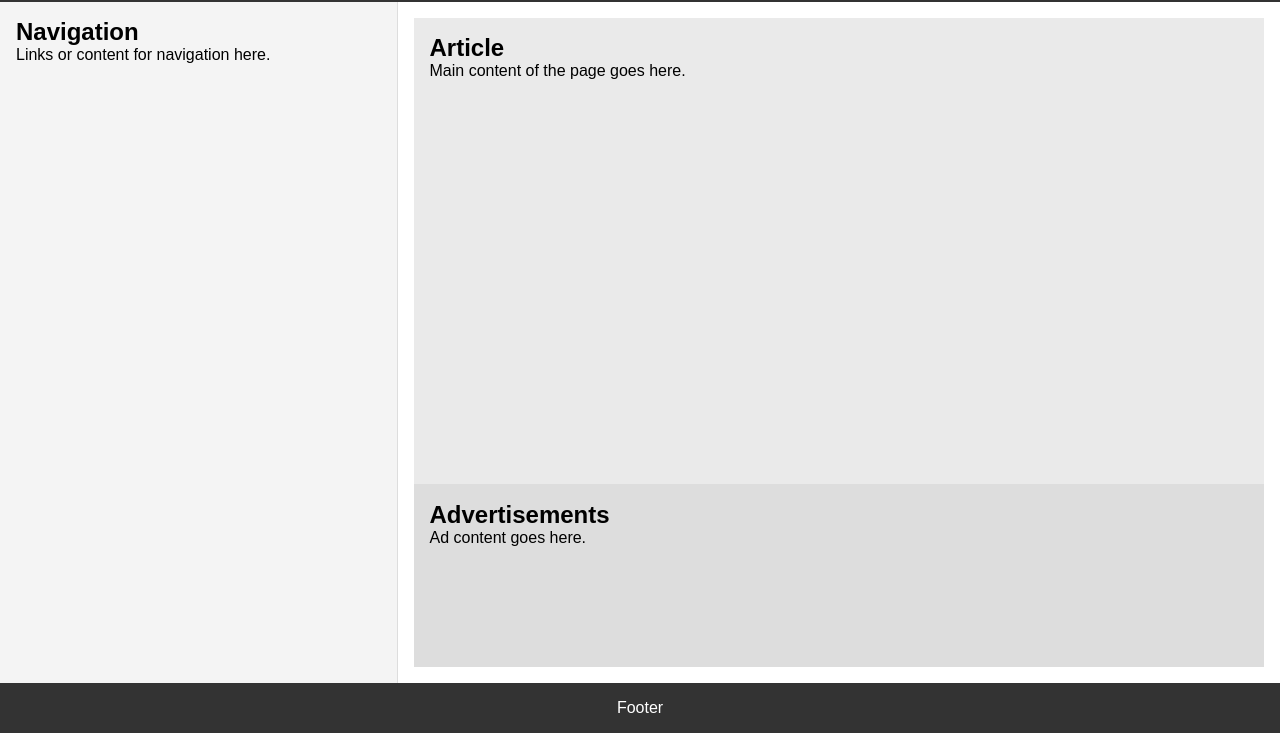
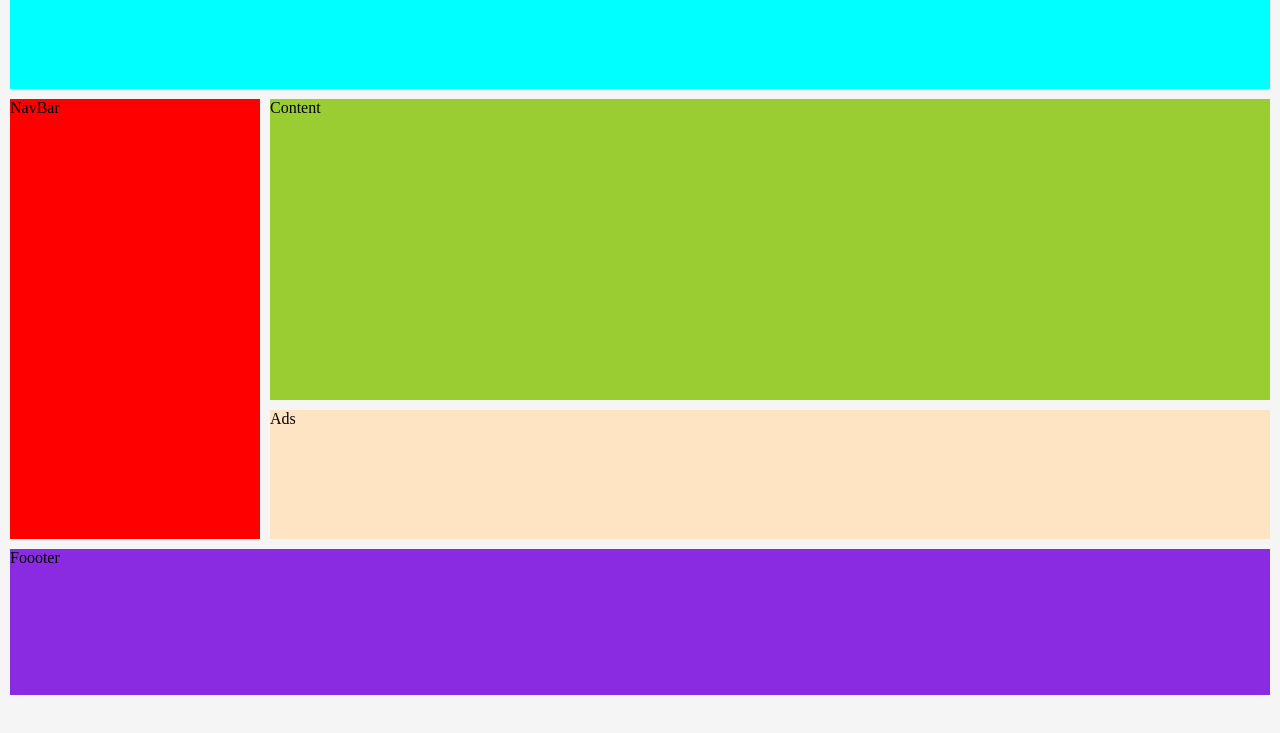
Before and after one commit to bittu1040/JavaScript-Coding-and-Notes, a website: page HTML-CSS-layout/basic-web-layout/index.html in a window 1280 px wide. Shown: the part 67-800 px from the top of the page. Drawn offline with Linux system fonts and the light colour scheme.

Commit message:
basic web layout

```diff
--- a/HTML-CSS-layout/basic-web-layout/index.html
+++ b/HTML-CSS-layout/basic-web-layout/index.html
@@ -9,30 +9,31 @@
 </head>
 
 <body>
-    <div class="header">
-        <h1>Header</h1>
-    </div>
+    <div class="main-box">
+        <div class="Header">
+            Header
+        </div>
 
-    <div class="main">
-        <aside class="nav">
-            <h2>Navigation</h2>
-            <p>Links or content for navigation here.</p>
-        </aside>
-        <div class="content">
-            <section class="article">
-                <h2>Article</h2>
-                <p>Main content of the page goes here.</p>
-            </section>
-            <section class="ads">
-                <h2>Advertisements</h2>
-                <p>Ad content goes here.</p>
-            </section>
+        <div class="main-box2">
+            <div class="nav">
+                NavBar
+            </div>
+            <div class="content-ads">
+
+                <div class="content">
+                    Content
+                </div>
+                <div class="ads">
+                    Ads
+                </div>
+            </div>
+
         </div>
-    </div>
+        <div class="Footer">
+            Foooter
+        </div>
 
-    <div class="footer">
-        <p>Footer</p>
-    </div>
+    </div>
 
 </body>
 
--- a/HTML-CSS-layout/basic-web-layout/style.css
+++ b/HTML-CSS-layout/basic-web-layout/style.css
@@ -1,61 +1,62 @@
-* {
+*{
   margin: 0;
   padding: 0;
-    /* box-sizing: border-box; */
+  height: 100%;
+  width: 100%;
+  box-sizing: border-box;
 }
 
-  body, html {
+
+
+.main-box{
+
+
+  width: 100%;
+
+  padding: 10px; /* Equal padding around the main container */
   display: flex;
   flex-direction: column;
-    min-height: 100vh;
-    font-family: Arial, sans-serif;
+  gap: 10px; /* Consistent spacing between child elements */
+  background-color: #f5f5f5;
 }
 
-  .header {
-    background-color: #333;
-    color: white;
-    padding: 1rem;
+.Header{
+  height: 20%;
+  background-color: aqua;
+
+
+}
+.main-box2{
+  height: 60%;
+  display: flex;
+  gap:10px
+
 }
 
-  /* Main container styling */
-  .main {
+.nav{
+  width: 20%;
+  background-color: red;
+
+
+}
+.content-ads{
+  width: 80%;
   display: flex;
-    flex: 1;
+  flex-direction: column;
+  gap: 10px;
+
+}
+.content{
+  height: 70%;
+  background-color:yellowgreen;
+}
+.ads{
+  height: 30%;
+  background-color: bisque;
 }
 
-  /* Navigation styling (30% width) */
-  .nav {
-    width: 30%;
-    background-color: #f4f4f4;
-    padding: 1rem;
-    border-right: 1px solid #ddd;
+.Footer{
+  height: 20%;
+  background-color: blueviolet;
+
 }
-
-  /* Right section container with article and ads */
-  .content {
-    width: 70%;
-    display: flex;
-    flex-direction: column;
-    padding: 1rem;
-  }
-
-  .article {
-    flex: 1;
-    background-color: #eaeaea;
-    padding: 1rem;
-    border-bottom: 1px solid #ddd;
-  }
-
-  .ads {
-    background-color: #ddd;
-    padding: 1rem;
-    height: 150px;
-  }
-
-  /* Footer styling */
-  .footer {
-    background-color: #333;
-    color: white;
-    text-align: center;
-    padding: 1rem;
-  }
```
Lines whose indentation alone changed are shown as unchanged.
